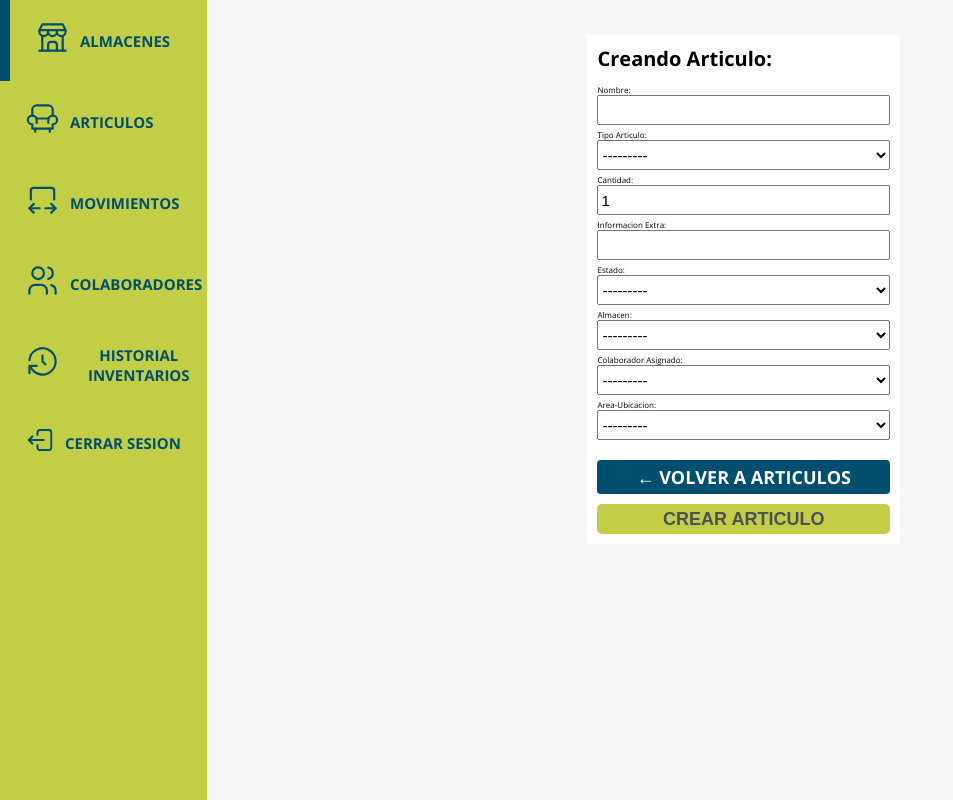
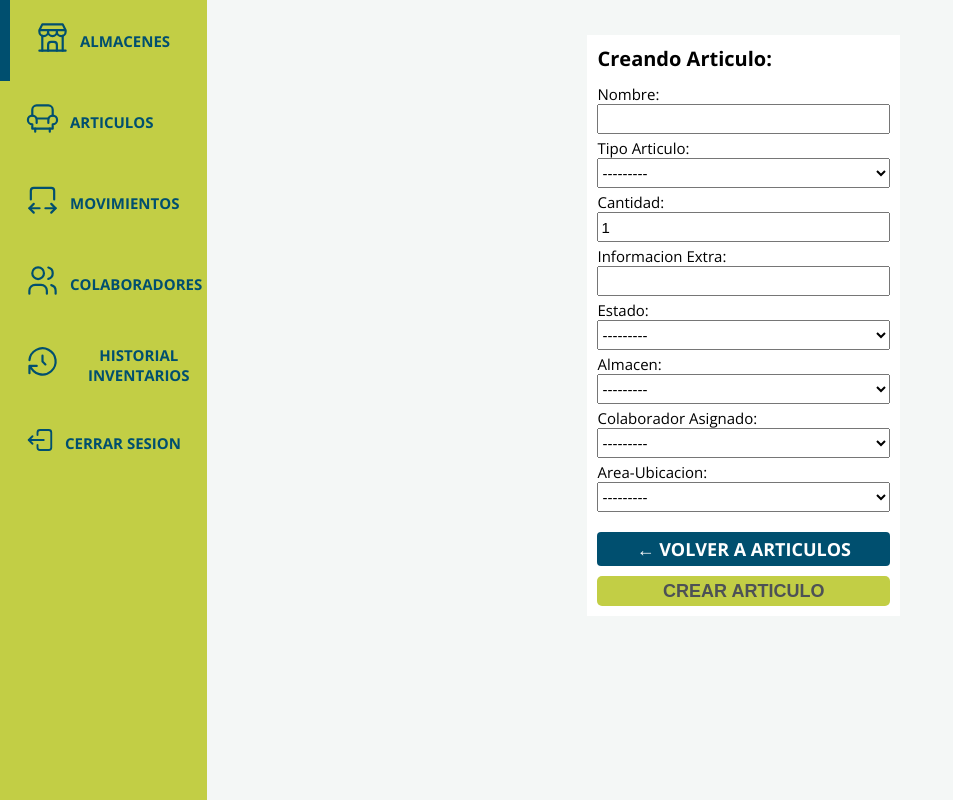
Before and after one commit to ViTh0X/aplicaciones_incasur, a Django app: page /logistica/agregar-items in a window 1280 px wide. Shown: the whole page, without its empty margins (0-953 px from the left). Run offline with Django 5.2, Linux system fonts and the light colour scheme; the visitor is signed in with stand-in values (Sample User, id 1); data that the repository does not hold is empty.

Commit message:
Actualizacion de modelos items 2

```diff
--- a/static/logistica/style.css
+++ b/static/logistica/style.css
@@ -565,7 +565,7 @@ ul{
 /*Formularios*/
 .campos_textosimple{
     display: grid;
-    font-size: 0.8rem;
+    font-size: 1.5rem;
     margin-bottom: 1rem;
 }
 .campos_textosimple input{
@@ -576,7 +576,7 @@ ul{
 .campos_textoopciones{
     display: flex;
     flex-direction: column;
-    font-size: 0.8rem;
+    font-size: 1.5rem;
     margin-bottom: 1rem;
 }
 @media (min-width:1024px){
```
